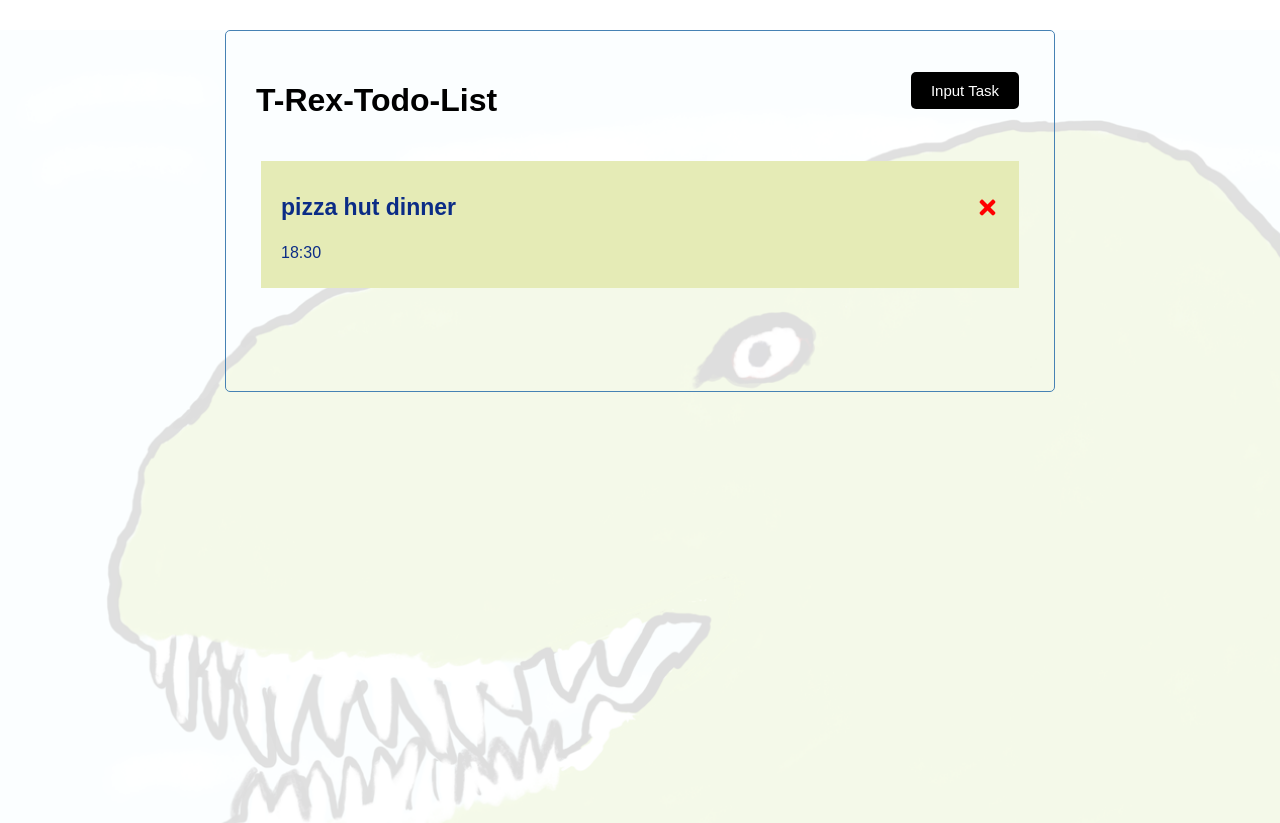
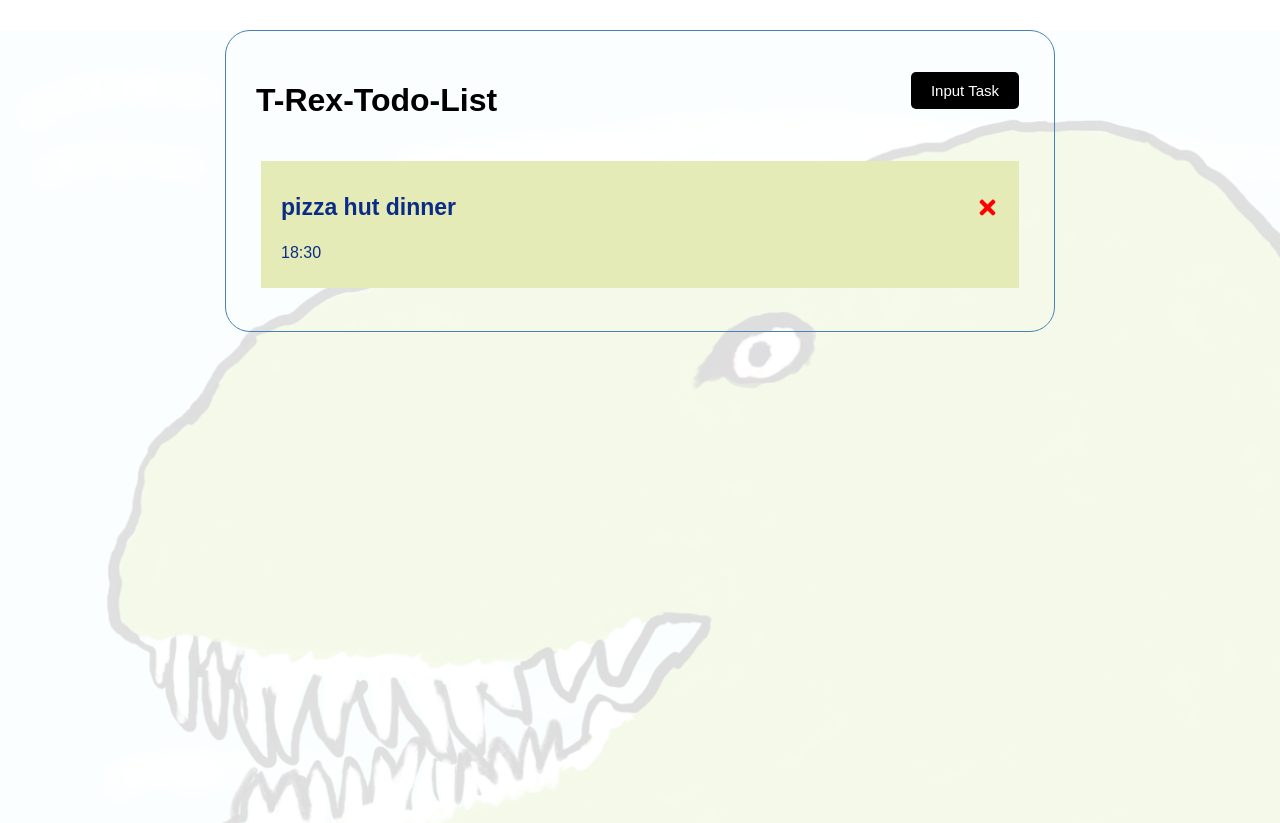
Before and after one commit to shangrex/T-Rex-Todo-List, a React (Create React App) app: page / in a window 1280 px wide. Shown: the top 823 px of the page. Built offline with nearby package versions, Linux system fonts and the light colour scheme.

Commit message:
Fix height to scalabel

```diff
--- a/src/index.css
+++ b/src/index.css
@@ -21,13 +21,14 @@ code {
 }
 
 .container {
-  max-width: 60vmax;
+  max-width: 60vw;
+  max-height: 60vh;
   margin: 30px auto;
   overflow: auto;
-  min-height: 300px;
+  min-height: 30vh;
   border: 1px solid steelblue;
   padding: 30px;
-  border-radius: 5px;
+  border-radius: 25px;
 }
 
 .btn {
```
